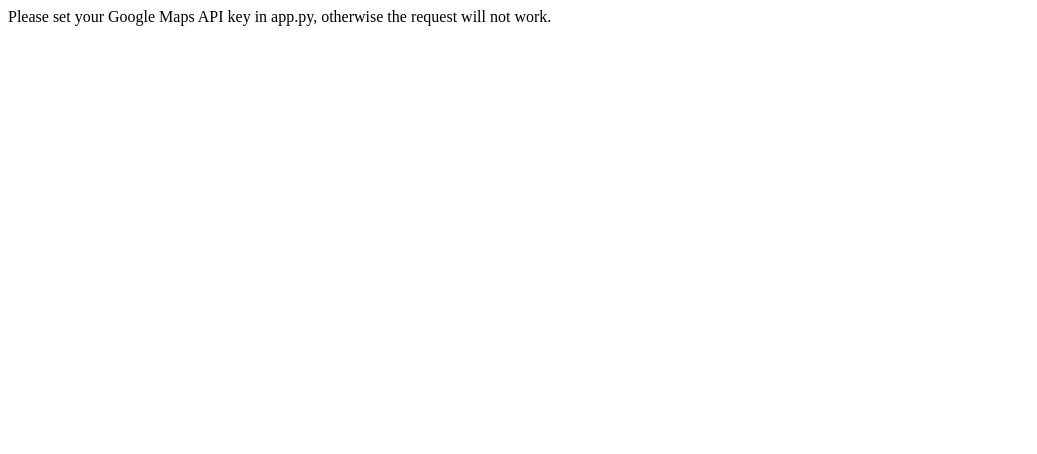
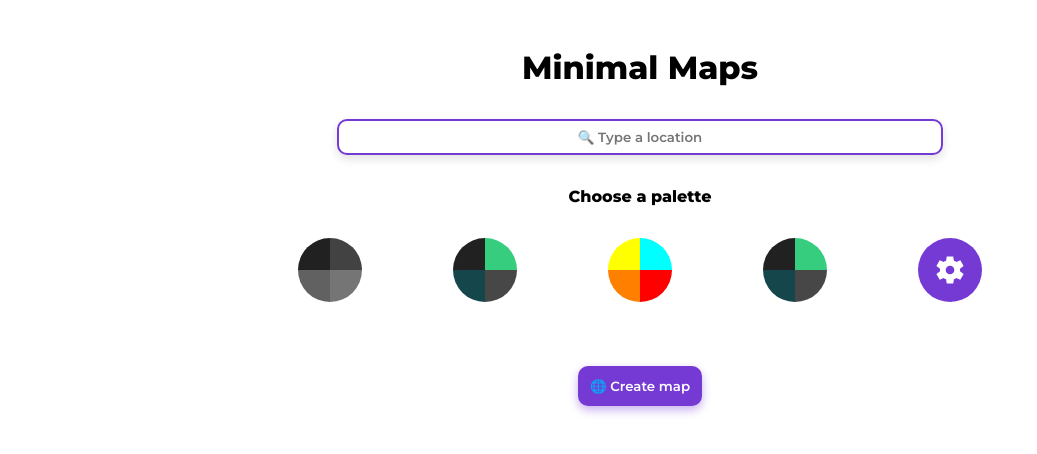
Before and after one commit to laureanorp/minimal_maps, a Flask app: page / in a window 1280 px wide. Shown: the top 454 px of the page, without its empty margins (0-1037 px from the left). Run offline with Flask 2, Linux system fonts and the light colour scheme.

Commit message:
custom palette, ui improvements

```diff
--- a/app.py
+++ b/app.py
@@ -5,12 +5,9 @@ from flask import Flask, render_template, request
 from geopy import Nominatim
 
 app = Flask(__name__)
-app.config['GMAPS_API_KEY'] = ''  # YOUR GOOGLE MAPS API KEY HERE
-
-
-# I found no working library for this, so...
-def rgb_to_hex(rgb):
-    return '%02x%02x%02x' % rgb
+# open gmaps_key.txt file
+with open('gmaps_key.txt', 'r') as f:  # YOUR GOOGLE MAPS API KEY TXT FILE
+    app.config['GMAPS_API_KEY'] = f.read()
 
 
 def get_redered_map_url(address: str, palette: List[str]) -> str:
@@ -36,9 +33,9 @@ def get_redered_map_url(address: str, palette: List[str]) -> str:
         'key': app.config["GMAPS_API_KEY"],
         'scale': '2',
     }
-    map = requests.get('https://maps.googleapis.com/maps/api/staticmap', params=query)
+    gmap = requests.get('https://maps.googleapis.com/maps/api/staticmap', params=query)
 
-    return map.request.url
+    return gmap.request.url
 
 
 @app.route('/', methods=['GET'])
@@ -53,18 +50,9 @@ def home():
 def request_and_show_map():
     # Get parameters for the API request
     address = request.form['location']
-    palette = request.form['palette'].split('-')
-    if len(palette) != 4:
+    hex_palette = request.form['palette'].split('-')
+    if len(hex_palette) != 4:
         return render_template('index.html', error="Choose a color palette before continuing")
-
-    # Convert the RGB string values to a tuple of HEX values
-    hex_palette = []
-    for color in palette:
-        color = color.replace('rgb(', '').replace(')', '').split(',')
-        color = tuple(int(c) for c in color)
-        hex_color = rgb_to_hex(color)
-        hex_palette.append(hex_color)
-
     # Normalise the input address
     try:
         geolocator = Nominatim(user_agent="laureanorp")
@@ -72,13 +60,12 @@ def request_and_show_map():
     except Exception as e:
         app.logger.error(e)
         return render_template('index.html', error="We couldn't find that location, please try another")
-
     # Get the map image
     try:
         return render_template('index.html', rendered_map=get_redered_map_url(normalised_address, hex_palette))
     except Exception as e:
         app.logger.error(e)
-        return render_template('index.html', error="An unexpected error occurred :(")
+        return render_template('index.html', error="Sorry, an unexpected error occurred :(")
 
 
 if __name__ == '__main__':
--- a/static/custom.css
+++ b/static/custom.css
@@ -20,8 +20,8 @@ body {
 }
 
 div {
-    margin-top: 1rem;
-    margin-bottom: 1rem;
+    margin-top: 2rem;
+    margin-bottom: 2rem;
 }
 
 input[type=text] {
@@ -30,8 +30,8 @@ input[type=text] {
     box-sizing: border-box;
     border-radius: 10px;
     font-weight: 600;
-    border-color: #753ad4;
-    box-shadow: 0 5px 8px 0 rgb(225 225 225);
+    border: solid 2px #753ad4;
+    box-shadow: 0 4px 10px 0 rgb(225 225 225);
 }
 
 input[type=text]:focus {
@@ -43,7 +43,7 @@ input[type=submit], input[type=button] {
     background-color: #753ad4;
     border-radius: 10px;
     border: 0;
-    box-shadow: 0 5px 8px 0 rgb(117 58 212 / 40%);
+    box-shadow: 0 4px 10px 0 rgb(117 58 212 / 40%);
     color: white;
     font-weight: 600;
 }
@@ -53,21 +53,40 @@ input[type=submit]:hover, input[type=button]:hover {
     box-shadow: 0 8px 15px 0 rgb(117 58 212 / 40%);
 }
 
-.palette_1, .palette_2, .palette_3 {
-    display: inline-flex;
-    margin: 1rem;
+::placeholder {
+    text-align: center;
 }
 
-.square {
-    height: 40px;
-    width: 25px;
-    margin: 0;
+.palettes_grid {
+    display: grid;
+    grid-template-columns: repeat(auto-fit, minmax(4rem, 1fr));
+    gap: 1rem;
+    justify-items: center;
 }
 
-.selected {
-    outline: white solid 3px;
-    box-shadow: 0 6px 18px 4px #cacaca;
-    transform: scale(1.1);
+.pretty_button {
+    padding: 0.75rem;
+    background-color: white;
+    border-radius: 10px;
+    border: 0;
+    box-shadow: 0 4px 10px 0 rgb(117 58 212 / 40%);
+    color: #212121;
+    font-weight: 600;
+}
+
+#custom_palette {
+    display: grid;
+    margin: 1rem;
+    gap: 1rem;
+    grid-template-columns: 1fr 1fr;
+    text-align: end;
+}
+
+dialog {
+    border: none;
+    border-radius: 0.5rem;
+    box-shadow: 0 8px 20px 10px #b8b8b8;
+    padding: 3rem;
 }
 
 #map_div {
@@ -79,3 +98,40 @@ input[type=submit]:hover, input[type=button]:hover {
     width: 100%;
     border-radius: 10px;
 }
+
+dialog::backdrop {
+    background: rgba(0, 0, 0, .25);
+}
+
+.palette {
+    width: fit-content;
+    display: grid;
+    grid-template-columns: 1fr 1fr;
+    grid-template-rows: 1fr 1fr;
+    border-radius: 50%;
+    overflow: hidden;
+    margin: 0
+}
+
+.selected {
+    box-shadow: 0 0 0 8px #cfb1ff;
+}
+
+.color_sector {
+    width: 2rem;
+    height: 2rem;
+    margin: 0;
+}
+
+#custom_palette_button {
+    width: 4rem;
+    height: 4rem;
+    border-radius: 50%;
+    background-color: #753ad4;
+    margin: 0;
+}
+
+#custom_palette_button img {
+    margin: 1rem;
+    width: 2rem;
+}
--- a/templates/index.html
+++ b/templates/index.html
@@ -18,41 +18,70 @@
 
     <div>
         <form method="post" action="">
+            <div>
                 <label>
                     <input type="text" name="location" required placeholder="🔍 Type a location"/>
                 </label>
                 <input type="hidden" id="palette" name="palette" value="">
+            </div>
 
-            <!-- For color in palette, render squares without margin -->
+            <div>
+                <h4>Choose a palette</h4>
                 <div class="palettes_grid">
-                <h4>Choose a palette</h4>
-                <div class="palette_1">
-                    <div class="square" style="background-color: #212121"></div>
-                    <div class="square" style="background-color: #424242"></div>
-                    <div class="square" style="background-color: #616161"></div>
-                    <div class="square" style="background-color: #757575"></div>
+                    <div class="palette">
+                        <div class="color_sector" style="background-color: #212121;"></div>
+                        <div class="color_sector" style="background-color: #424242"></div>
+                        <div class="color_sector" style="background-color: #616161"></div>
+                        <div class="color_sector" style="background-color: #757575"></div>
                     </div>
-                <div class="palette_2">
-                    <div class="square" style="background-color: #212121"></div>
-                    <div class="square" style="background-color: #36ce7e"></div>
-                    <div class="square" style="background-color: #15464c"></div>
-                    <div class="square" style="background-color: #474747"></div>
+                    <div class="palette">
+                        <div class="color_sector" style="background-color: #212121;"></div>
+                        <div class="color_sector" style="background-color: #36ce7e"></div>
+                        <div class="color_sector" style="background-color: #15464c"></div>
+                        <div class="color_sector" style="background-color: #474747"></div>
                     </div>
-                <div class="palette_3">
-                    <div class="square" style="background-color: #FFFF00"></div>
-                    <div class="square" style="background-color: #00FFFF"></div>
-                    <div class="square" style="background-color: #FF7F00"></div>
-                    <div class="square" style="background-color: #FF0000"></div>
+                    <div class="palette">
+                        <div class="color_sector" style="background-color: #FFFF00;"></div>
+                        <div class="color_sector" style="background-color: #00FFFF"></div>
+                        <div class="color_sector" style="background-color: #FF7F00"></div>
+                        <div class="color_sector" style="background-color: #FF0000"></div>
+                    </div>
+                    <div class="palette">
+                        <div class="color_sector" style="background-color: #212121;"></div>
+                        <div class="color_sector" style="background-color: #36ce7e"></div>
+                        <div class="color_sector" style="background-color: #15464c"></div>
+                        <div class="color_sector" style="background-color: #474747"></div>
+                    </div>
+                    <div id="custom_palette_button">
+                        <img src="/static/settings.svg" alt="custom palette"/>
+                    </div>
                 </div>
             </div>
 
+            <div style="display: inline-grid; gap: 2rem;">
+                <input type="submit" name="create_map" value="🌐 Create map">
+            </div>
+
             {% if error %}
-            <p>{{ error }}</p>
+            <p>⚠️ {{ error }}</p>
             {% endif %}
 
-            <input type="submit" name="create_map" value="🌐 Create map">
+        </form>
 
-        </form>
+        <dialog>
+            <h1>Select your own colors</h1>
+            <div id="custom_palette">
+                <label for="roads_color">Roads</label>
+                <input type="color" id="roads_color" value="#212121" style="background-color: white">
+                <label for="water_color">Water</label>
+                <input type="color" id="water_color" value="#36ce7e" style="background-color: white">
+                <label for="land_color">Land</label>
+                <input type="color" id="land_color" value="#15464c" style="background-color: white">
+                <label for="city_color">City</label>
+                <input type="color" id="city_color" value="#474747" style="background-color: white">
+            </div>
+            <button id="close" class="pretty_button">Done</button>
+        </dialog>
     </div>
 
     {% if rendered_map %}
@@ -65,27 +94,56 @@
 </div>
 
 <script>
-    //  when we click on palette div, add the "selected" class
-    const palettes = document.querySelectorAll('.palette_1, .palette_2, .palette_3');
-    const palette_field = document.getElementById("palette")
+    // Easier to do this transformation on the frontend
+    const rgba2hex = (rgba) =>
+        `${rgba.match(/^rgba?\((\d+),\s*(\d+),\s*(\d+)(?:,\s*(\d+\.{0,1}\d*))?\)$/).slice(1).map((n, i) => (i === 3 ? Math.round(parseFloat(n) * 255) : parseFloat(n)).toString(16).padStart(2, '0').replace('NaN', '')).join('')}`
+    // Init custom palette button to apply effects
+    const custom_palette_button = document.querySelector('#custom_palette_button')
 
-    for (const palette of palettes) {
+    // When we click on palette div, add the "selected" class
+    const built_in_palettes = document.querySelectorAll(".palette");
+    for (const palette of built_in_palettes) {
         palette.addEventListener('click', function handleClick() {
             // toggle selected class on the clicked palette, remove from the rest
-            for (const palette of palettes) {
+            for (const palette of built_in_palettes) {
                 palette.classList.remove('selected');
             }
+            custom_palette_button.classList.remove('selected');
             this.classList.add('selected');
-            // save to a list all the background colors of all the squares in the palette
+            // reset list of selected colors
             const colors = [];
-            const squares = this.querySelectorAll('.square');
-            for (const square of squares) {
-                colors.push(square.style.backgroundColor);
+            // save to the list all the background colors of the selected palette
+            const color_sectors = this.querySelectorAll('.color_sector');
+            for (const color_sector of color_sectors) {
+                colors.push(rgba2hex(color_sector.style.backgroundColor));
             }
-            // save the list to the hidden field
+            // save the list to the hidden field that we will send to the backend
+            const palette_field = document.getElementById("palette")
             palette_field.value = colors.join('-');
         });
     }
+
+    const dialog = document.querySelector('dialog');
+    custom_palette_button.addEventListener('click', () => dialog.showModal());
+
+    const close = document.querySelector('#close');
+    close.addEventListener('click', function handleClick() {
+        for (const palette of built_in_palettes) {
+            palette.classList.remove('selected');
+        }
+        // reset list of selected colors
+        const colors = [];
+        // the user is setting a custom palette, so we get the colors from the input fields
+        const custom_colors = document.querySelectorAll('input[type="color"]');
+        for (const custom_color of custom_colors) {
+            colors.push(custom_color.value.replace('#', ''));
+        }
+        custom_palette_button.classList.add('selected');
+        // save the list to the hidden field that we will send to the backend
+        const palette_field = document.getElementById("palette");
+        palette_field.value = colors.join('-');
+        dialog.close();
+    })
 </script>
 
 </body>
```
Also changed, not shown: README.md, static/palette.svg (added), static/settings.svg (added), 1 other file. Lines whose indentation alone changed are shown as unchanged.
